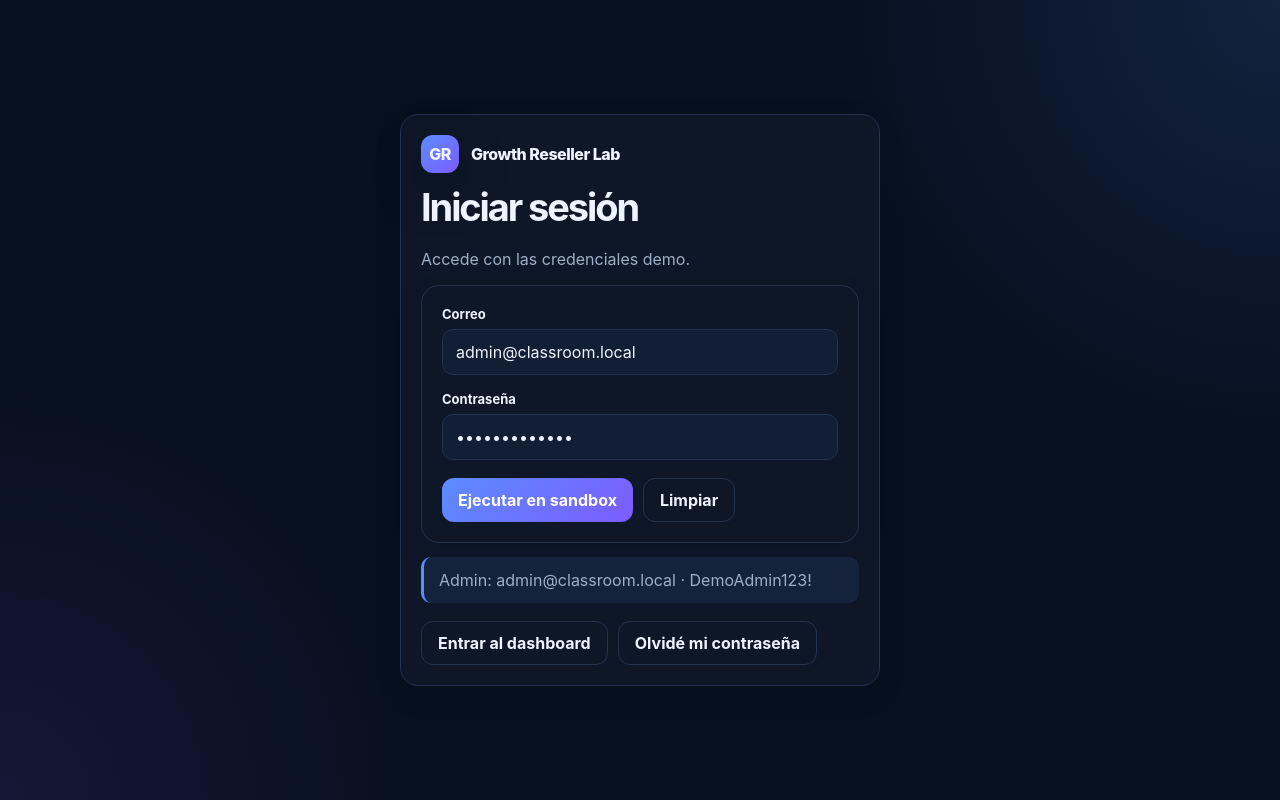
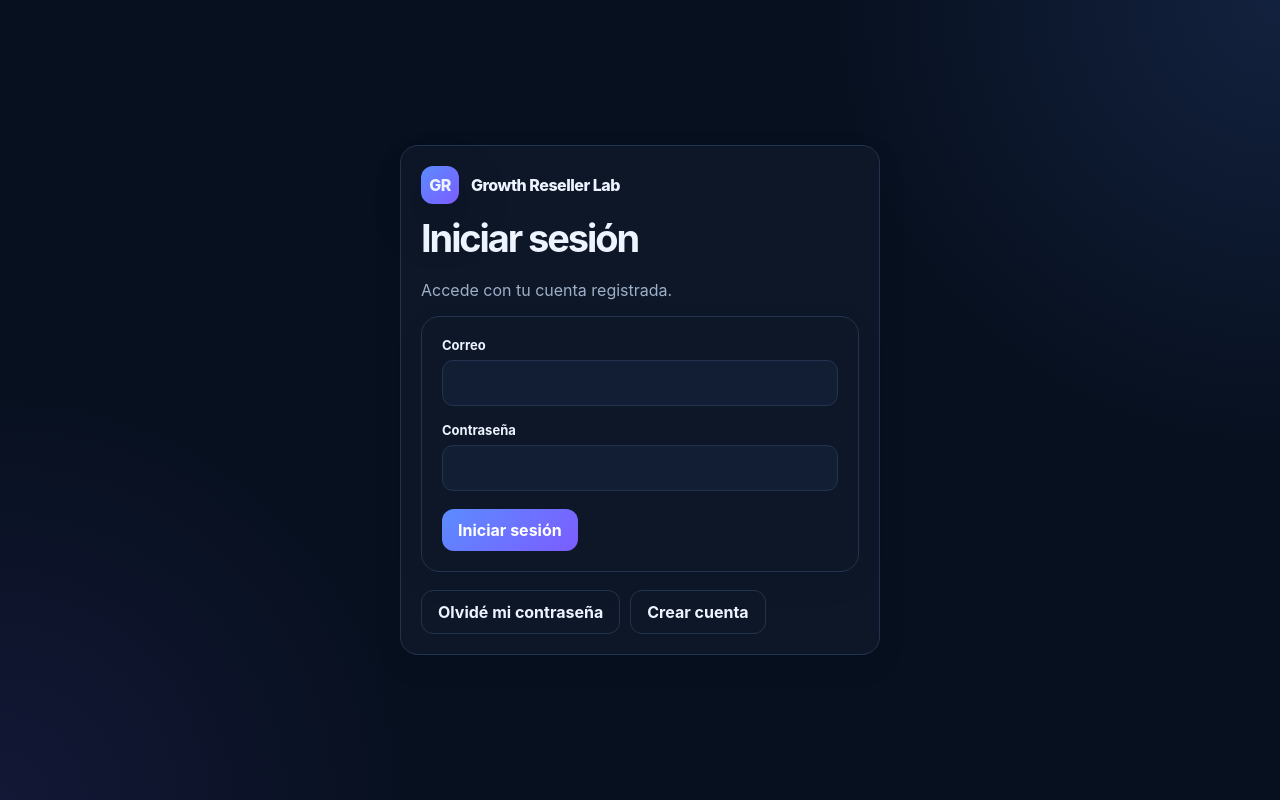
Before and after one commit to mateomaralcantara/suscriptores, a Next.js app: page /login in a window 1280 px wide. Built offline with nearby package versions, Linux system fonts and the light colour scheme.

Commit message:
Replace demo login with Supabase authentication

```diff
--- a/app/login/page.tsx
+++ b/app/login/page.tsx
@@ -1,4 +1,20 @@
 import Link from "next/link";
 import { Brand } from "@/components/Brand";
-import { SandboxForm } from "@/components/SandboxForm";
-export default function LoginPage() { return <main className="auth-page"><section className="card auth-card"><Brand /><h1>Iniciar sesión</h1><p className="muted">Accede con las credenciales demo.</p><SandboxForm kind="login" /><div className="notice" style={{ marginTop: 14 }}>Admin: admin@classroom.local · DemoAdmin123!</div><div className="form-actions"><Link className="btn" href="/dashboard">Entrar al dashboard</Link><Link className="btn ghost" href="/forgot-password">Olvidé mi contraseña</Link></div></section></main>; }
+import { AuthForm } from "@/components/AuthForm";
+
+export default function LoginPage() {
+  return (
+    <main className="auth-page">
+      <section className="card auth-card">
+        <Brand />
+        <h1>Iniciar sesión</h1>
+        <p className="muted">Accede con tu cuenta registrada.</p>
+        <AuthForm kind="login" />
+        <div className="form-actions">
+          <Link className="btn ghost" href="/forgot-password">Olvidé mi contraseña</Link>
+          <Link className="btn" href="/register">Crear cuenta</Link>
+        </div>
+      </section>
+    </main>
+  );
+}
```
